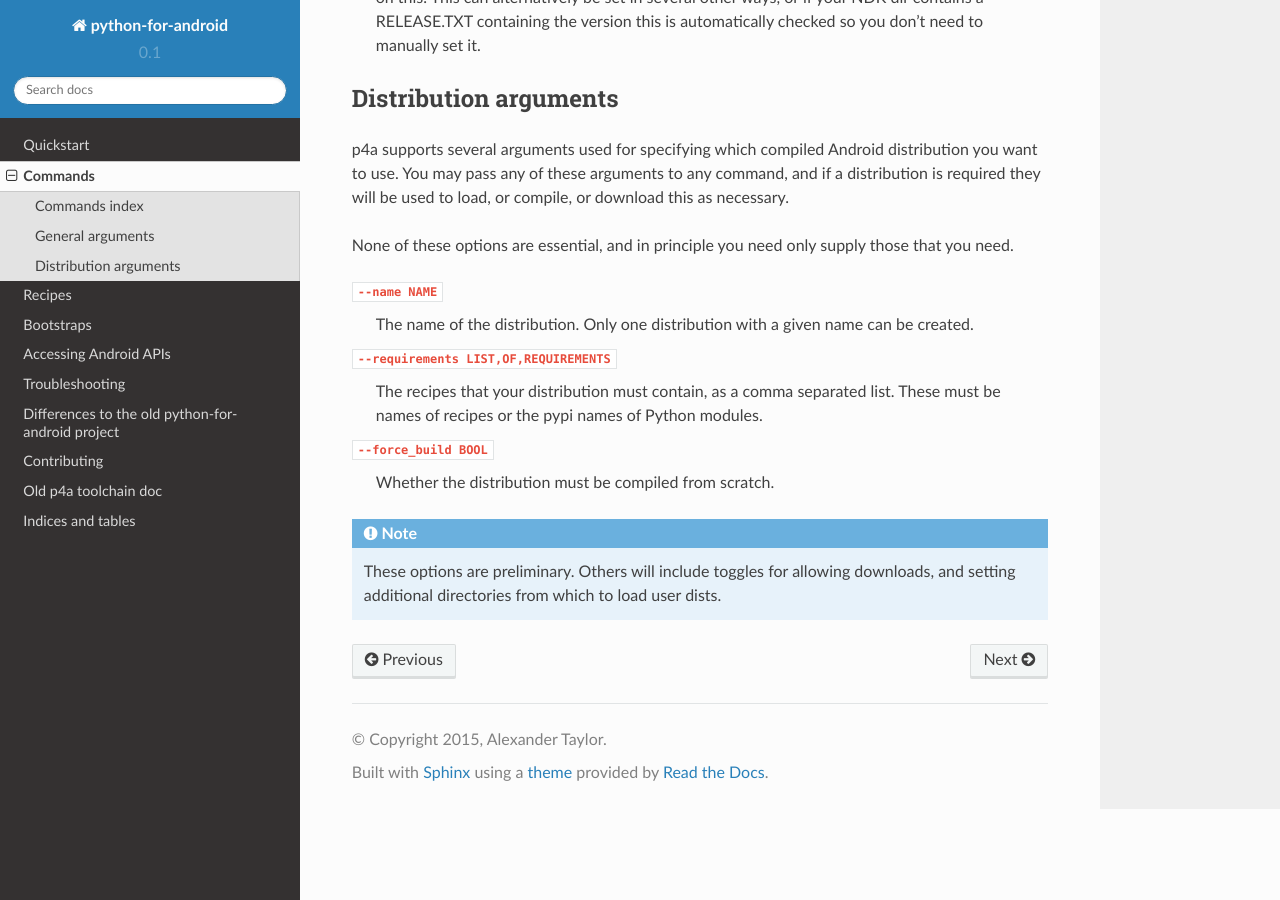
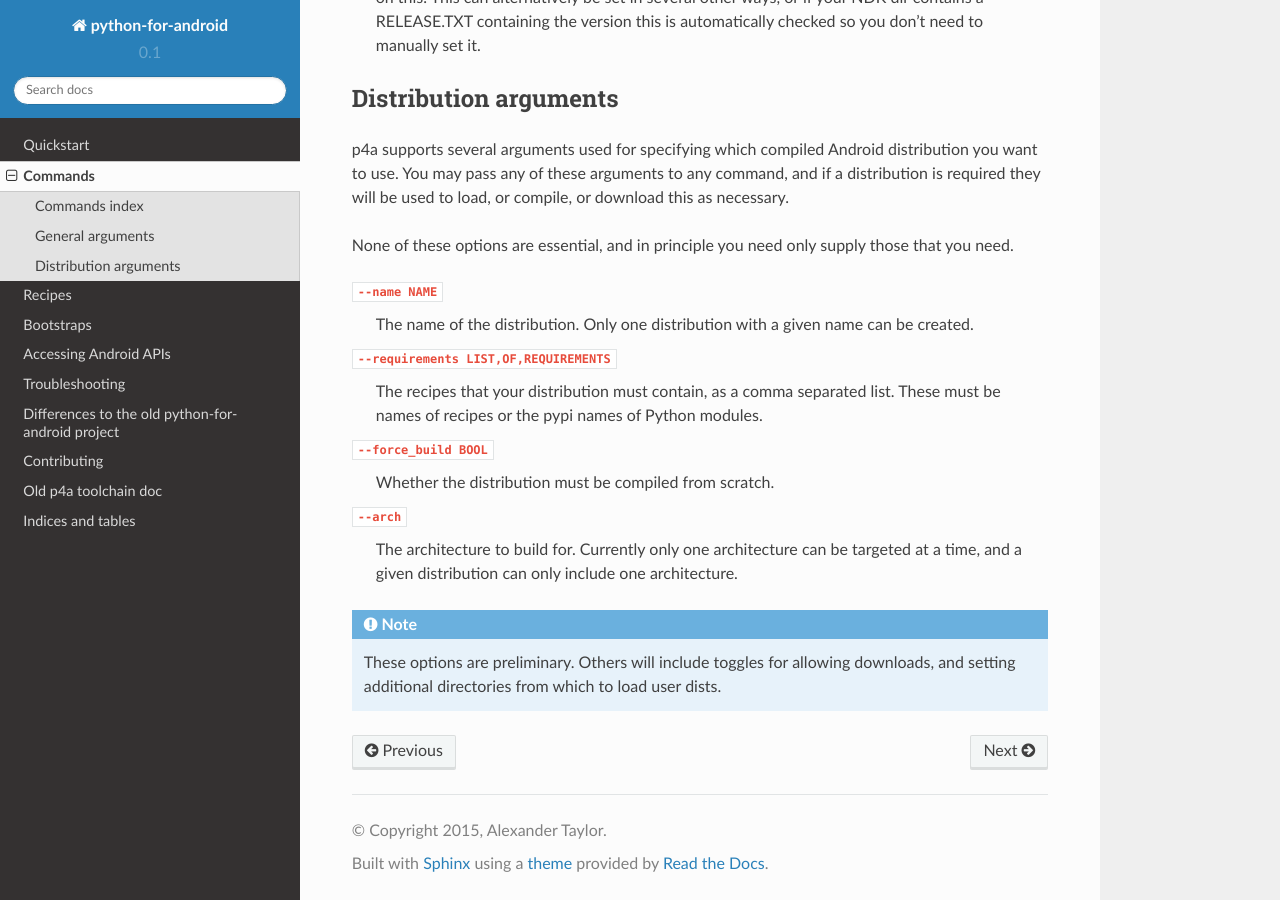
Before and after one commit to kivy/python-for-android, a Sphinx documentation site: the page built from doc/source/commands.rst, in a window 1280 px wide and 900 px high, scrolled down 1021 px. Built offline with Sphinx 7.4.7 and the Read the Docs theme 2.0.0, drawn with Linux system fonts in a browser that asks for light colours; pages that are not in the unit, such as notebooks, are missing from menus.

Commit message:
Documented --arch

```diff
--- a/doc/source/commands.rst
+++ b/doc/source/commands.rst
@@ -70,6 +70,11 @@ supply those that you need.
 ``--force_build BOOL``
   Whether the distribution must be compiled from scratch.
 
+``--arch``
+  The architecture to build for. Currently only one architecture can be
+  targeted at a time, and a given distribution can only include one architecture.
+
+
 .. note:: These options are preliminary. Others will include toggles
           for allowing downloads, and setting additional directories
           from which to load user dists.
```
